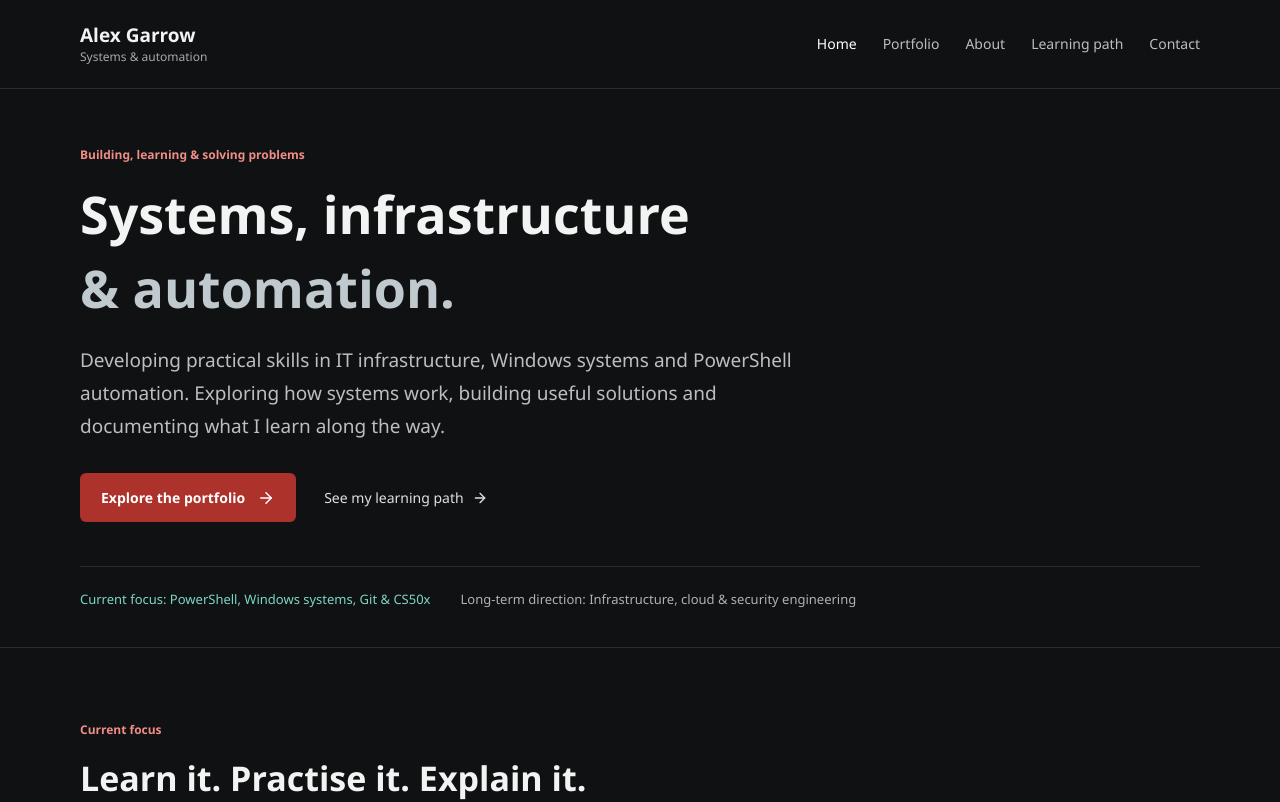
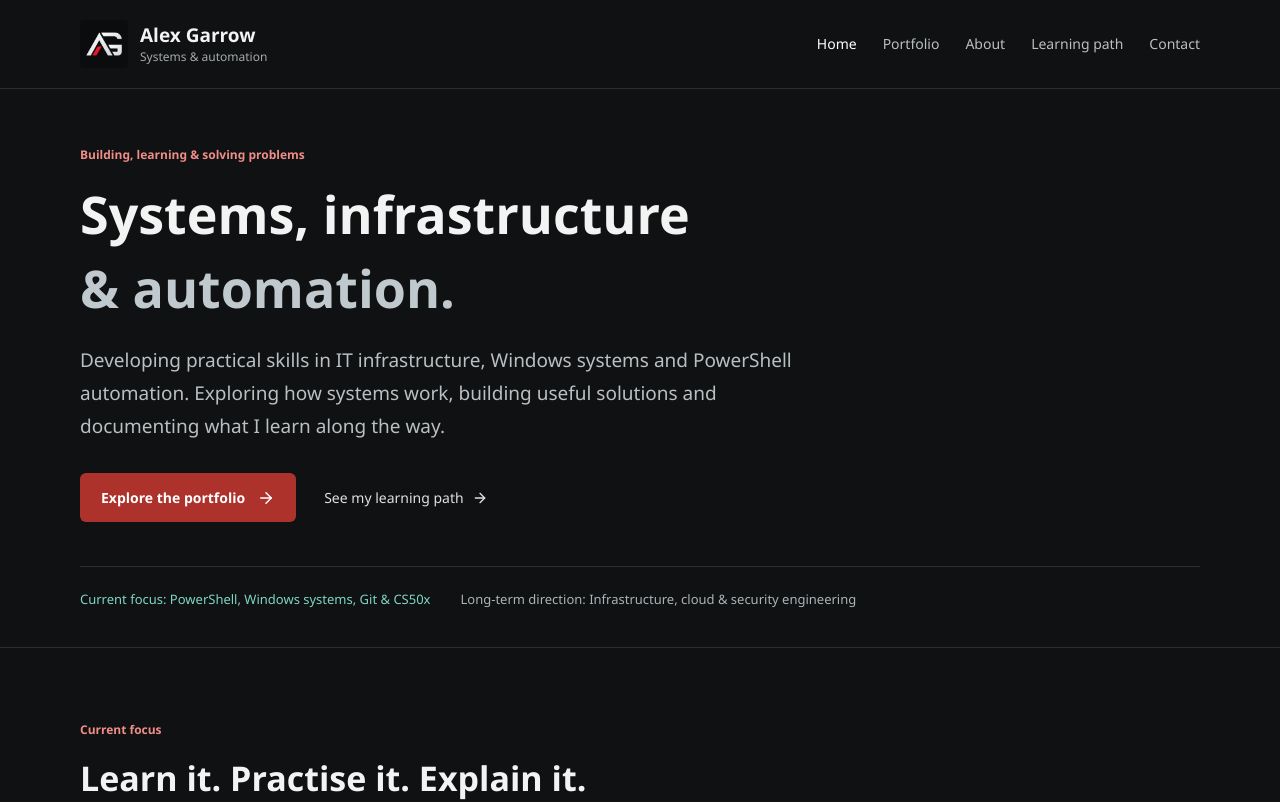
Before and after one commit to Garrowai/ai-architect-portfolio, a React (Vite) app: page / in a window 1280 px wide. Shown: the top 802 px of the page. Built offline with nearby package versions, Linux system fonts and the light colour scheme.

Commit message:
Use personal logo in site header and browser favicon

```diff
--- a/index.html
+++ b/index.html
@@ -2,7 +2,8 @@
 <html lang="en-GB">
   <head>
     <meta charset="UTF-8" />
-    <link rel="icon" type="image/svg+xml" href="/favicon.svg" />
+    <link rel="icon" type="image/jpeg" href="/brand-logo.jpg" />
+    <link rel="apple-touch-icon" href="/brand-logo.jpg" />
     <meta name="viewport" content="width=device-width, initial-scale=1.0" />
     <title>Alex Garrow | Systems, Infrastructure &amp; Automation</title>
     <meta name="description" content="Alex Garrow's technical portfolio exploring IT infrastructure, Windows systems, PowerShell automation and practical technology projects." />
--- a/src/components/Navbar.tsx
+++ b/src/components/Navbar.tsx
@@ -9,7 +9,8 @@ export default function Navbar() {
       <a className="skip-link" href="#main-content">Skip to content</a>
       <nav className="container navigation" aria-label="Main navigation">
         <Link to="/" className="brand" onClick={() => setOpen(false)}>
-          Alex Garrow<span>Systems &amp; automation</span>
+          <img className="brand-logo" src="/brand-logo.jpg" alt="" width="48" height="48" />
+          <div>Alex Garrow<span>Systems &amp; automation</span></div>
         </Link>
         <button className="menu-toggle" type="button" aria-label={open ? "Close navigation" : "Open navigation"} aria-expanded={open} aria-controls="navigation-links" onClick={() => setOpen(!open)}>
           {open ? <X /> : <Menu />}
--- a/src/index.css
+++ b/src/index.css
@@ -20,7 +20,8 @@ svg { flex-shrink: 0; }
 .band { background: #17191b; border-block: 1px solid #2b2e30; }
 .site-header { position: sticky; top: 0; z-index: 30; background: #101112; border-bottom: 1px solid #2b2e30; }
 .navigation { min-height: 88px; display: flex; align-items: center; justify-content: space-between; gap: 24px; }
-.brand { font-weight: 650; font-size: 19px; line-height: 1.4; }
+.brand { display: flex; align-items: center; gap: 12px; font-weight: 650; font-size: 19px; line-height: 1.4; }
+.brand-logo { width: 48px; height: 48px; flex-shrink: 0; object-fit: contain; border-radius: 4px; }
 .brand span { display: block; font-weight: 400; font-size: 12px; color: #a4aaad; }
 .navigation-links { display: flex; align-items: center; gap: 26px; font-size: 14px; }
 .navigation-links a { color: #b9bfc2; padding-block: 8px; }
```
Also changed, not shown: public/brand-logo.jpg (added).
